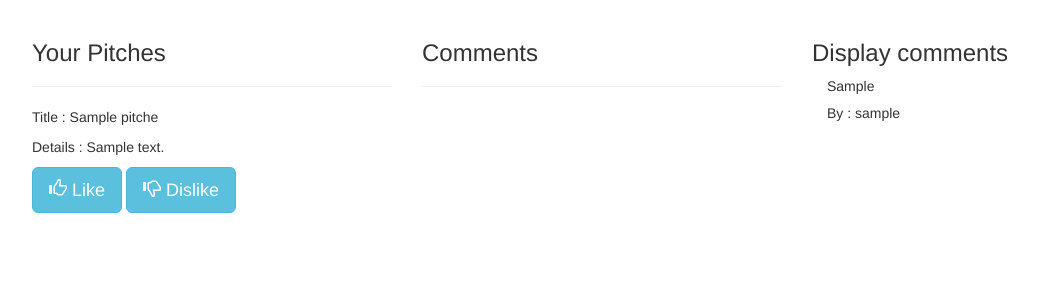
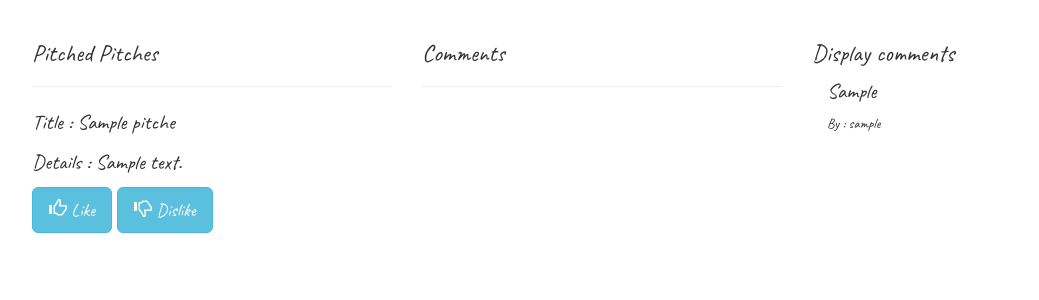
Before and after one commit to juma-moringa/Pitches, a Flask app: template app/templates/comment.html in a window 1280 px wide. Shown: the part 52-352 px from the top of the page, without its empty margins (38-1077 px from the left). Run offline with Flask 2, Linux system fonts and the light colour scheme; the template is opened without the code that fills it: values that come from a table or form of the project are taken from there, others are empty; tables that the repository leaves empty hold one stand-in row (values such as "Sample post"); some libraries are stand-ins or nearby versions.

Commit message:
deployment to heroku

```diff
--- a/app/templates/comment.html
+++ b/app/templates/comment.html
@@ -2,11 +2,13 @@
 {% import 'bootstrap/wtf.html' as wtf%}
 {% import 'macros.html' as macro %}
 {% block content %}
-<div>
-    <div class="container">
+<link rel="preconnect" href="https://fonts.gstatic.com">
+<link href="https://fonts.googleapis.com/css2?family=Caveat&display=swap" rel="stylesheet">
+<div class="">
+    <div class="container" style="font-family: 'Caveat', cursive; font-size: 1.5em; border-radius: 50%;">
         <div class="row">
             <div class="col-md-4">
-                <h3 class="pt-3">Your Pitches</h3>
+                <h3 class="pt-3">Pitched Pitches</h3>
                 <hr>
                 <p>Title : {{pitch.pitch_title}}</p>
                 <p>Details : {{pitch.pitch_comment}}</p>
--- a/app/templates/display/pickup.html
+++ b/app/templates/display/pickup.html
@@ -2,14 +2,16 @@
 {% import 'macros.html' as macro %}
 
 {%block content%}
-<div class="jumbotron jumbotron-fluid">
+<link rel="preconnect" href="https://fonts.gstatic.com">
+<link href="https://fonts.googleapis.com/css2?family=Caveat&display=swap" rel="stylesheet">
+<div class="jumbotron jumbotron-fluid" style="font-family: 'Caveat', cursive; font-size: 1.5em; border-radius: 50%;">
   <div class="container text-center">
     <h2 class="card-title h1-responsive font-bold"> List of Pickup Pitches</h2>
   </div>
 </div>
 <hr>
 <div class="row">
-  <div class="col-md-4">
+  <div class="col-md-4" class="card-body h2-responsive font-bold">
     {{macro.displayPitches(pickupPitches)}}
   </div>
 </div>
--- a/app/templates/index.html
+++ b/app/templates/index.html
@@ -5,7 +5,7 @@
 <div class="container-fluid" style="font-family: 'Caveat', cursive; font-size: 1.5em; border-radius: 50%;">
   <div style="margin-top:50px; padding-top:50px;" class="container-fluid text-sm-center p-5 bg-info text-white " style="border-radius: 50%;background-color: rgb(72, 150, 240);">
     <div class="container text-white text-center">
-      <h2 class="card-title h1-responsive font-bold">Welcome to</br>Pitchmentation254
+      <h2 class="card-title h1-responsive font-bold">~Pitchmentation254~
 
       </h2>
       <p class="lead">In life, you only have 60 seconds<br>
```
